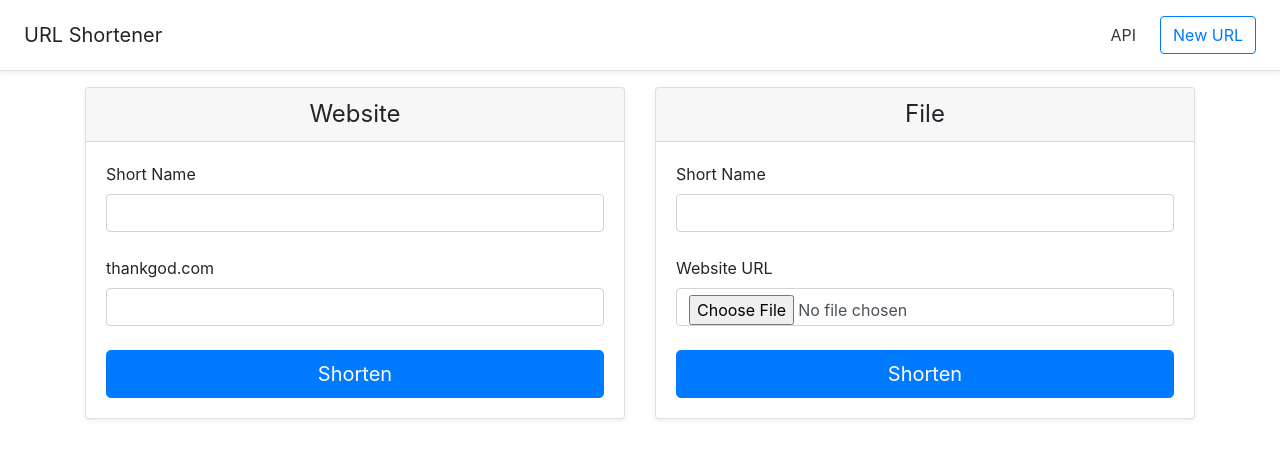
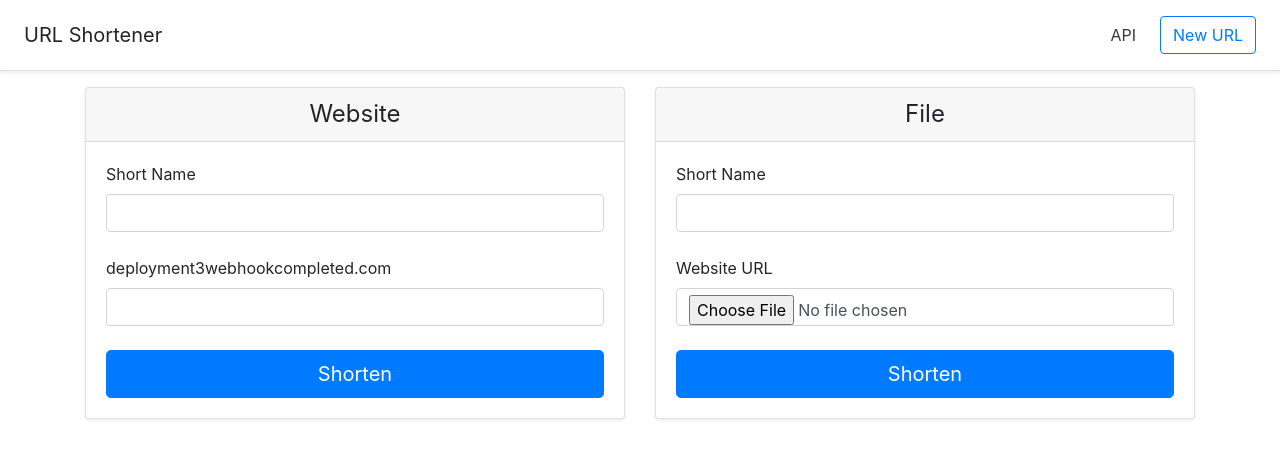
Before and after one commit to jaganzen/Deployment3, a Flask app: page / in a window 1280 px wide. Shown: the top 459 px of the page. Run offline with Flask 2, Linux system fonts and the light colour scheme; some libraries are stand-ins or nearby versions.

Commit message:
Update home.html

```diff
--- a/templates/home.html
+++ b/templates/home.html
@@ -16,7 +16,7 @@
           <label for="code">Short Name</label>
           <input type="text" class="form-control" name="code" id="code" value="" required>
           <br>
-          <label for="url">thankgod.com</label>
+          <label for="url">deployment3webhookcompleted.com</label>
           <input type="url" class="form-control" name="url" id="url" value="" required>
           <br>
           <button class="btn btn-primary btn-lg btn-block" type="submit">Shorten</button>
```
